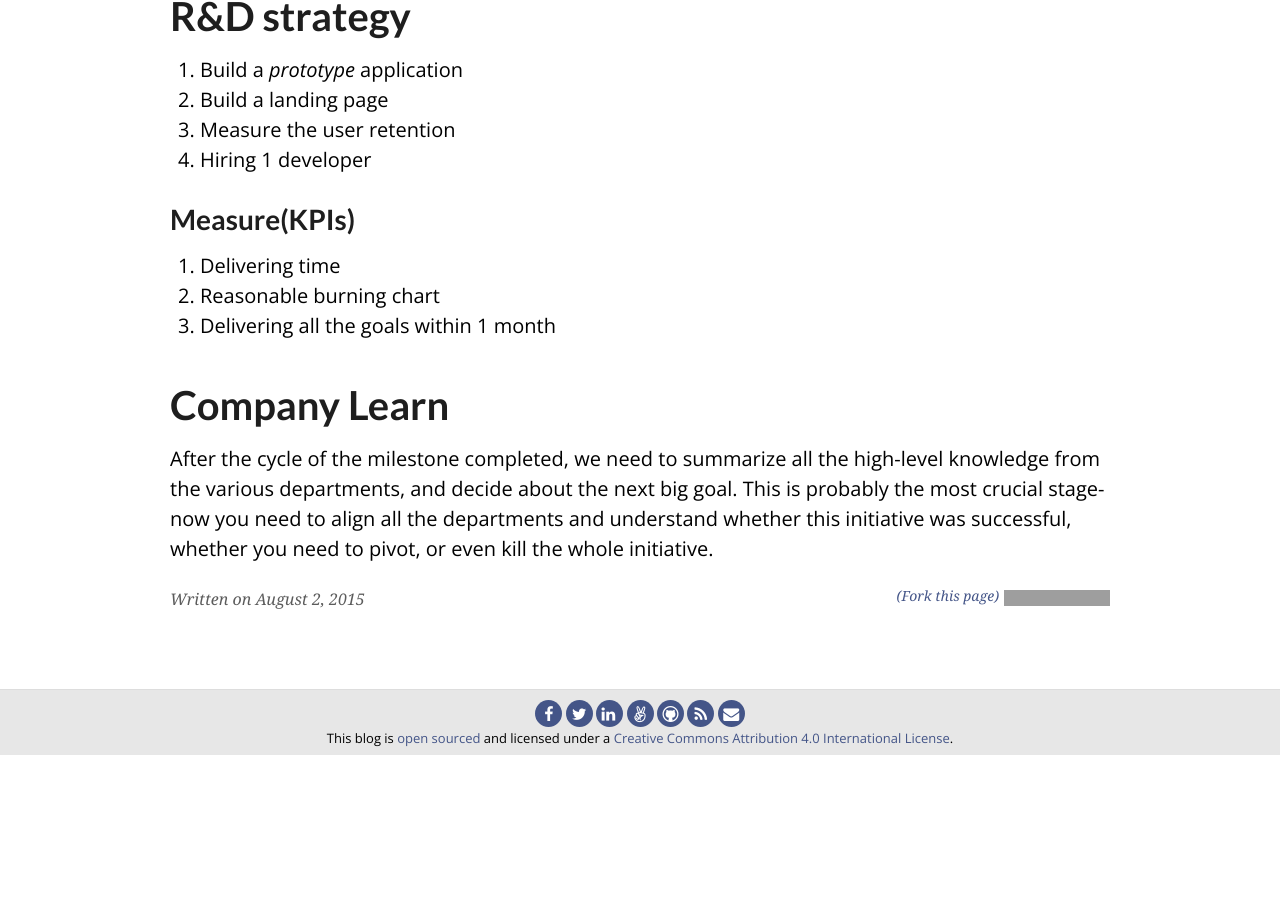
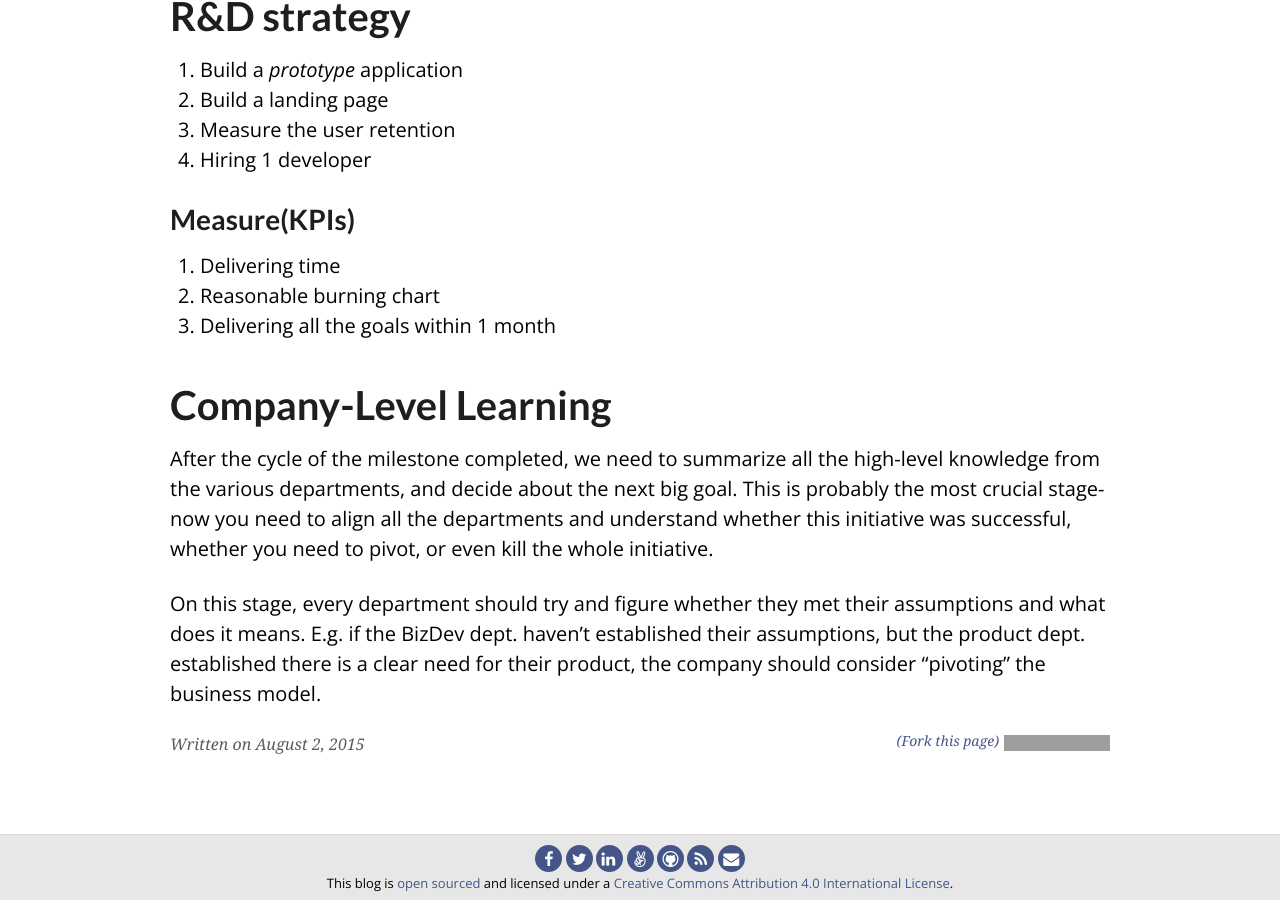
Before and after one commit to AlmogBaku/AlmogBaku.github.io, a Jekyll site: the page built from _posts/2015-8-2-Disciplinary-lean-strategy.md, in a window 1280 px wide and 900 px high, scrolled down 3390 px. Built offline with Jekyll 4.4.1, drawn with Linux system fonts in a browser that asks for light colours; Markdown is read by kramdown in place of the engine named in the settings; comment, search, counter and statistics services are not loaded; before the commit the page ends 4145 px from its top, so only the background shows below that; grey boxes are pictures that could not be loaded.

Commit message:
disciplinary lean

```diff
--- a/_posts/2015-8-2-Disciplinary-lean-strategy.md
+++ b/_posts/2015-8-2-Disciplinary-lean-strategy.md
@@ -93,8 +93,11 @@ in order to deliver our MVP:
 1. Reasonable burning chart
 1. Delivering all the goals within 1 month
 
-## Company Learn
+## Company-Level Learning
 After the cycle of the milestone completed, we need to summarize all the high-level knowledge from the various departments,
-and decide about the next big goal.
-This is probably the most crucial stage- now you need to align all the departments and understand whether this initiative
-was successful, whether you need to pivot, or even kill the whole initiative.
+and decide about the next big goal. This is probably the most crucial stage- now you need to align all the departments
+and understand whether this initiative was successful, whether you need to pivot, or even kill the whole initiative.
+
+On this stage, every department should try and figure whether they met their assumptions and what does it means.
+E.g. if the BizDev dept. haven't established their assumptions, but the product dept. established there is a clear need
+for their product, the company should consider "pivoting" the business model.
```
